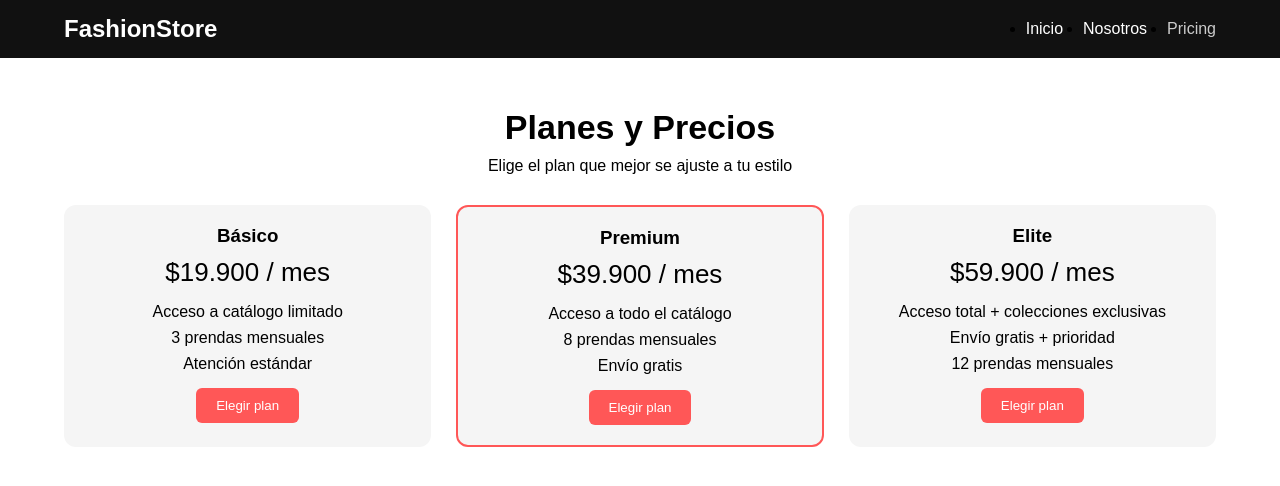
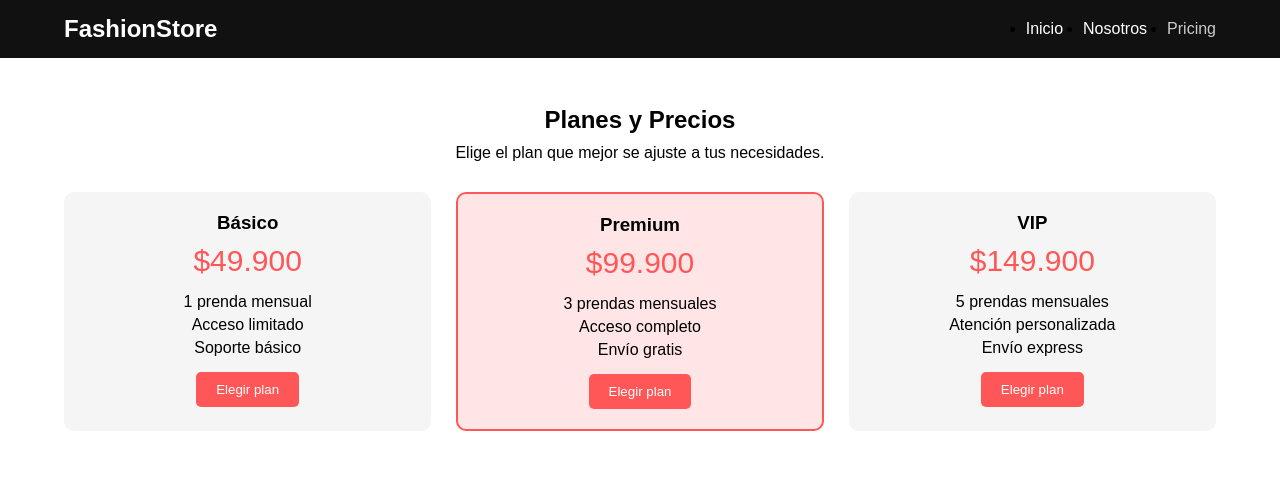
Before and after one commit to afrealpe-arch/Prueba, a plain HTML site: page pricing/index.html in a window 1280 px wide. Drawn offline with Linux system fonts and the light colour scheme.

Commit message:
Agrego Seccion Pricing

```diff
--- a/pricing/index.html
+++ b/pricing/index.html
@@ -8,55 +8,55 @@
 </head>
 <body>
 
-    <!-- NAVBAR -->
     <header>
         <nav>
             <h1 class="logo">FashionStore</h1>
             <ul class="menu">
                 <li><a href="../home/index.html">Inicio</a></li>
                 <li><a href="../about-us/index.html">Nosotros</a></li>
-                <li><a class="active" href="#">Pricing</a></li>
+                <li><a href="#" class="active">Pricing</a></li>
             </ul>
         </nav>
     </header>
 
-    <!-- PRICING -->
     <section class="pricing">
         <h2>Planes y Precios</h2>
-        <p class="sub">Elige el plan que mejor se ajuste a tu estilo</p>
+        <p class="intro">
+            Elige el plan que mejor se ajuste a tus necesidades.
+        </p>
 
         <div class="grid">
             <div class="card">
                 <h3>Básico</h3>
-                <p class="price">$19.900 / mes</p>
+                <p class="price">$49.900</p>
                 <ul>
-                    <li>Acceso a catálogo limitado</li>
-                    <li>3 prendas mensuales</li>
-                    <li>Atención estándar</li>
+                    <li>1 prenda mensual</li>
+                    <li>Acceso limitado</li>
+                    <li>Soporte básico</li>
                 </ul>
-                <button>Elegir plan</button>
+                <button onclick="seleccionar('Básico')">Elegir plan</button>
             </div>
 
             <div class="card destacado">
                 <h3>Premium</h3>
-                <p class="price">$39.900 / mes</p>
+                <p class="price">$99.900</p>
                 <ul>
-                    <li>Acceso a todo el catálogo</li>
-                    <li>8 prendas mensuales</li>
+                    <li>3 prendas mensuales</li>
+                    <li>Acceso completo</li>
                     <li>Envío gratis</li>
                 </ul>
-                <button>Elegir plan</button>
+                <button onclick="seleccionar('Premium')">Elegir plan</button>
             </div>
 
             <div class="card">
-                <h3>Elite</h3>
-                <p class="price">$59.900 / mes</p>
+                <h3>VIP</h3>
+                <p class="price">$149.900</p>
                 <ul>
-                    <li>Acceso total + colecciones exclusivas</li>
-                    <li>Envío gratis + prioridad</li>
-                    <li>12 prendas mensuales</li>
+                    <li>5 prendas mensuales</li>
+                    <li>Atención personalizada</li>
+                    <li>Envío express</li>
                 </ul>
-                <button>Elegir plan</button>
+                <button onclick="seleccionar('VIP')">Elegir plan</button>
             </div>
         </div>
     </section>
--- a/pricing/script.js
+++ b/pricing/script.js
@@ -1 +1,3 @@
-console.log("Pricing cargado correctamente.");
+function seleccionar(plan) {
+    alert("Has seleccionado el plan: " + plan);
+}
--- a/pricing/style.css
+++ b/pricing/style.css
@@ -35,7 +35,7 @@ nav {
     color: #fff;
 }
 
-.menu a.active,
+.menu .active,
 .menu a:hover {
     color: #ccc;
 }
@@ -43,60 +43,57 @@ nav {
 /* PRICING */
 .pricing {
     width: 90%;
-    margin: 50px auto;
+    margin: 3rem auto;
     text-align: center;
 }
 
-.pricing h2 {
-    font-size: 34px;
-    margin-bottom: 10px;
-}
-
-.pricing .sub {
-    margin-bottom: 30px;
-    font-size: 16px;
+.intro {
+    margin: 10px 0 30px;
 }
 
 .grid {
     display: grid;
-    grid-template-columns: repeat(auto-fit, minmax(250px, 1fr));
+    grid-template-columns: repeat(auto-fit, minmax(260px, 1fr));
     gap: 25px;
 }
 
 .card {
     background: #f5f5f5;
     padding: 20px;
-    border-radius: 12px;
+    border-radius: 10px;
     text-align: center;
 }
 
-.card.destacado {
-    border: 2px solid #ff5757;
-}
-
-.price {
-    font-size: 26px;
+.card .price {
+    font-size: 30px;
     margin: 10px 0;
+    color: #ff5757;
 }
 
 .card ul {
+    list-style: none;
     margin: 15px 0;
-    list-style: none;
 }
 
-.card li {
-    margin-bottom: 8px;
+.card ul li {
+    margin: 5px 0;
 }
 
-button {
+.card button {
+    background: #ff5757;
     padding: 10px 20px;
-    background: #ff5757;
-    color: #fff;
     border: none;
-    border-radius: 6px;
+    color: white;
+    border-radius: 5px;
     cursor: pointer;
 }
 
-button:hover {
+.card button:hover {
     background: #e54747;
 }
+
+/* Destacado */
+.destacado {
+    border: 2px solid #ff5757;
+    background: #ffe5e5;
+}
```
